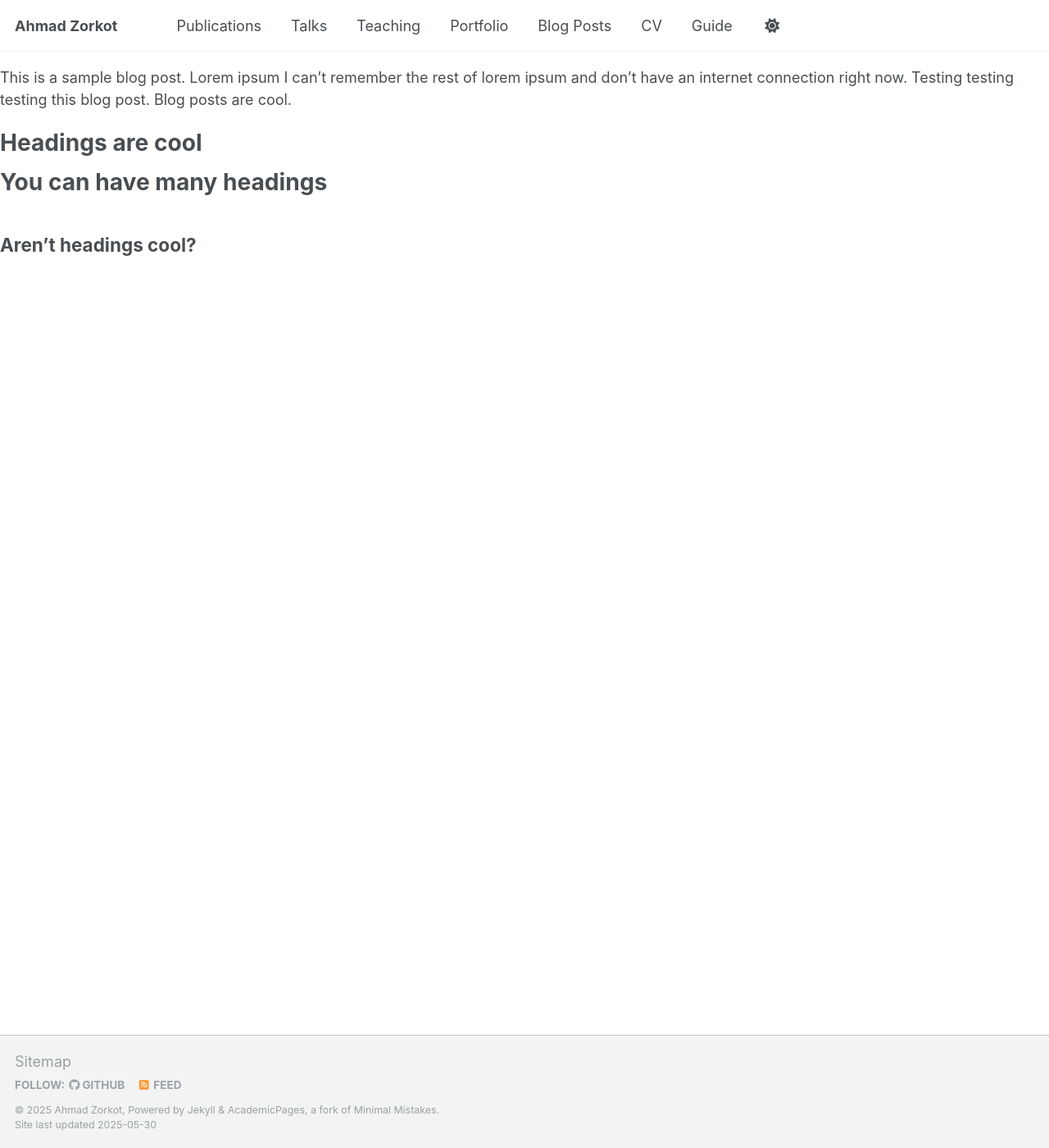
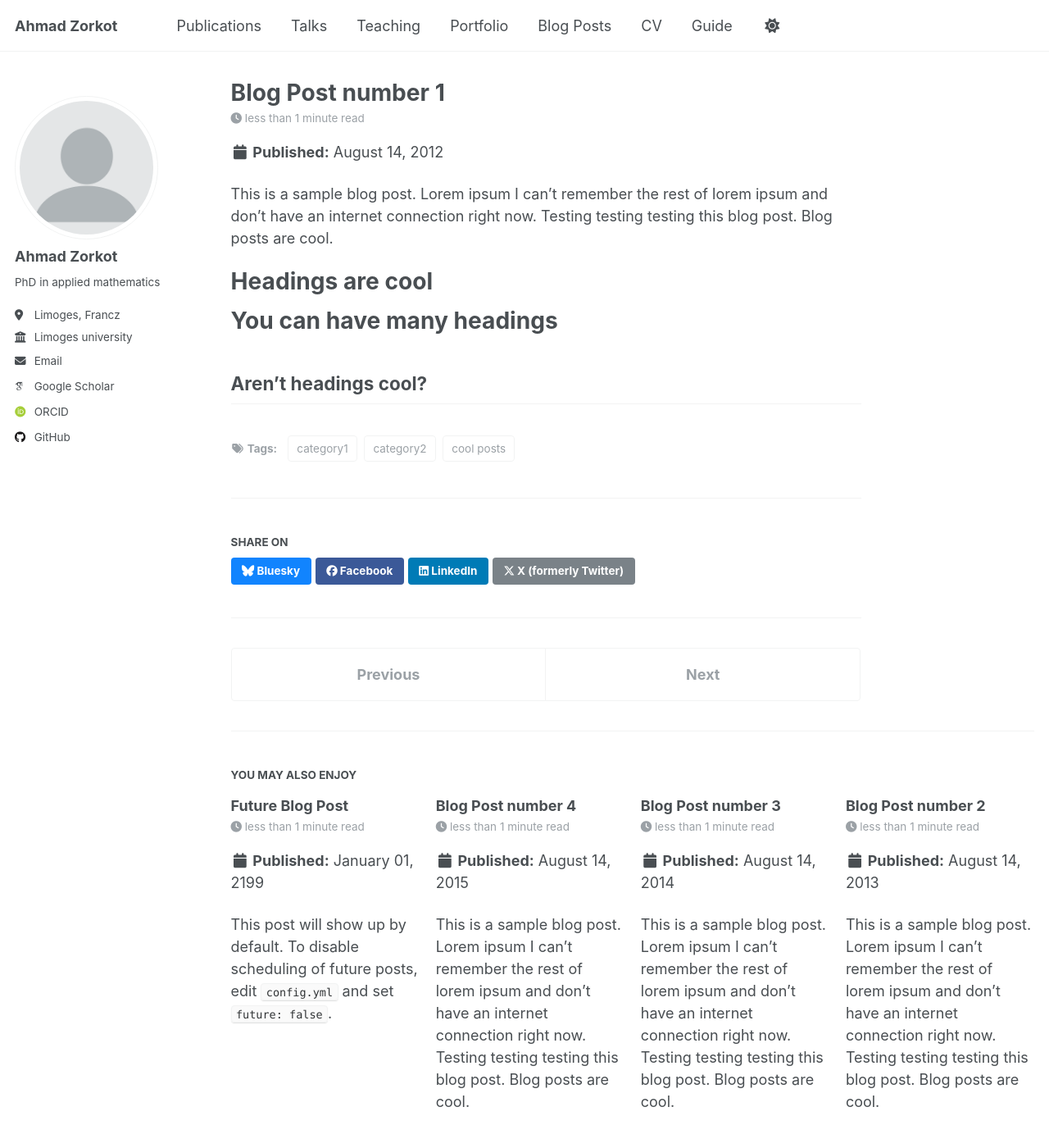
Before and after one commit to ahmadzorkot/ahmadzorkot.github.io, a Jekyll site: the page built from _posts/2012-08-14-blog-post-1.md, in a window 1280 px wide and 1400 px high. Shown: the whole window at 82% size. Built offline with Jekyll 4.4.1, drawn with Linux system fonts in a browser that asks for light colours; some web fonts are replaced; our own code applies the rules of GitHub Pages for plain Markdown files.

Commit message:
Update _config.yml

```diff
--- a/_config.yml
+++ b/_config.yml
@@ -187,11 +187,17 @@ collections:
 
 # These settings control how pages and collections are included in the site
 defaults:
+   # _posts
   - scope:
       path: ""
-      type: "pages"
+      type: posts
     values:
+      layout: single
       author_profile: true
+      read_time: true
+      comments: true
+      share: true
+      related: true
 
   # _teaching
   - scope:
```
